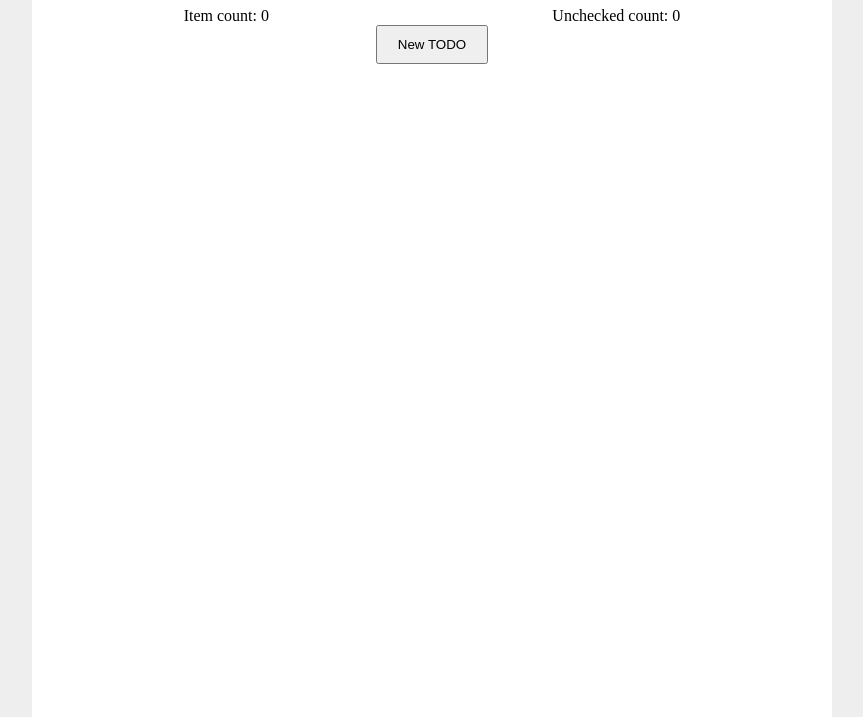
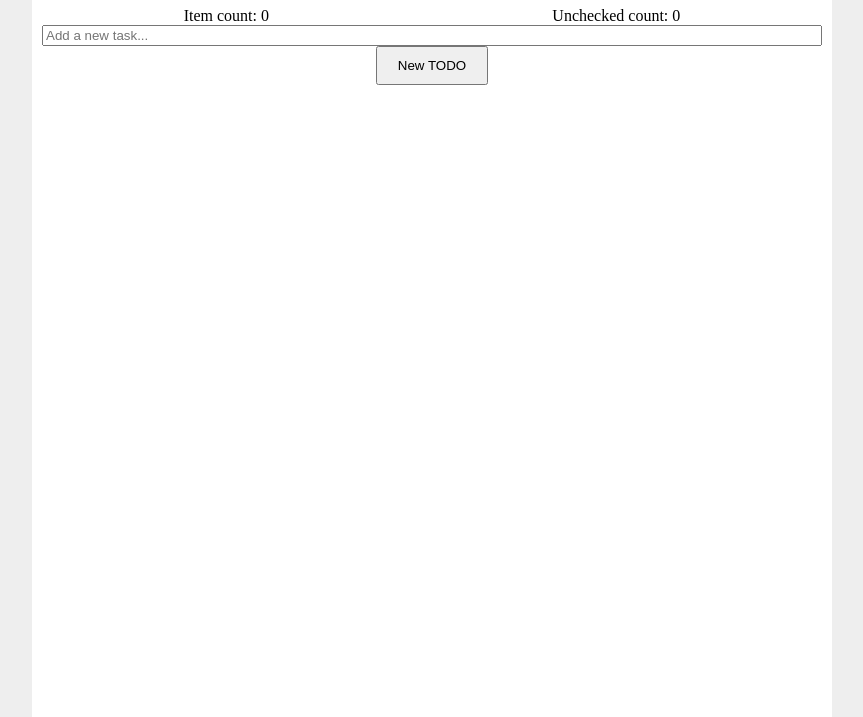
Before and after one commit to ykarapazar/todolist, a plain HTML site: page project0/index.html in a window 1280 px wide. Shown: the part 83-800 px from the top of the page, without its empty margins (208-1071 px from the left). Drawn offline with Linux system fonts and the light colour scheme.

Commit message:
Bitti gibi addler

```diff
--- a/project0/index.html
+++ b/project0/index.html
@@ -11,7 +11,7 @@
         <span>Item count: <span id="item-count">0</span></span>
         <span>Unchecked count: <span id="unchecked-count">0</span></span>
       </div>
-      <button class="button center" onClick="newTodo()">New TODO</button>
+      <input type="text" id="todo-input" placeholder="Add a new task..."><button class="button center" onClick="newTodo()">New TODO</button>
       <ul id="todo-list" class="todo-list"></ul>
     </div>
     <script src="./script.js"></script>
--- a/project0/script.js
+++ b/project0/script.js
@@ -8,7 +8,17 @@ const classNames = {
 const list = document.getElementById('todo-list')
 const itemCountSpan = document.getElementById('item-count')
 const uncheckedCountSpan = document.getElementById('unchecked-count')
+let input = document.getElementById("todo-input")
+
 
 function newTodo() {
   alert('New TODO button clicked!')
+  alert(input.value)
+  var li = document.createElement("li");
+  li.appendChild(document.createTextNode(input.value))
+  console.log = (li.textContent)
+  list.appendChild(li);
+  var removebutton = document.createElement("button");
+  li.appendChild(document.createElement(removebutton));
+  //list.appendChild(inputtext)
 }
```
